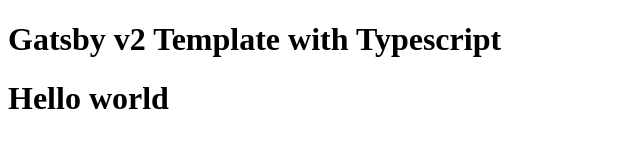
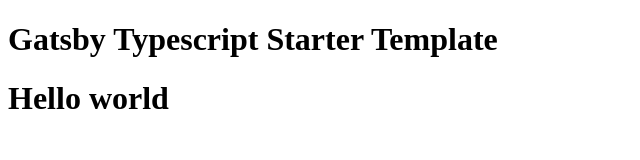
Before and after one commit to jadiaz/gatsby-v2-template, a Gatsby site: page / in a window 1280 px wide. Shown: the whole page, without its empty margins (0-640 px from the left). Built offline with nearby package versions, Linux system fonts and the light colour scheme; Gatsby itself is replaced by a stand-in of ours.

Commit message:
add example using StaticQuery

```diff
--- a/package.json
+++ b/package.json
@@ -5,8 +5,8 @@
   "dependencies": {
     "@types/react": "^16.4.2",
     "@types/react-dom": "^16.0.6",
-    "gatsby": "^2.0.0-beta.12",
-    "gatsby-plugin-typescript": "^2.0.0-beta.4",
+    "gatsby": "next",
+    "gatsby-plugin-typescript": "next",
     "react": "^16.4.1",
     "react-dom": "^16.4.1"
   },
--- a/src/components/layout.tsx
+++ b/src/components/layout.tsx
@@ -1,10 +1,28 @@
-import React from 'react';
+import React, { ReactNode } from 'react';
+import { StaticQuery, graphql } from 'gatsby';
 
-const Layout: React.SFC = ({ children }) => (
-    <div>
-        <h1>Gatsby v2 Template with Typescript</h1>
-        {children}
-    </div>
-)
+interface LayoutProps {
+    children: ReactNode;
+}
+
+const Layout: React.SFC<LayoutProps> = ({ children }) => {
+    const siteName = "my Site name";
+    return (
+        <div>
+            <StaticQuery
+                query={ graphql `query HeaderQuery {
+                    site {
+                        siteMetadata { title }
+                    }
+                }`}
+                render={ data => (
+                    <h1>{data.site.siteMetadata.title}</h1>
+                )}
+            />
+
+            {children}
+        </div>
+    )
+}
 
 export default Layout;
```
